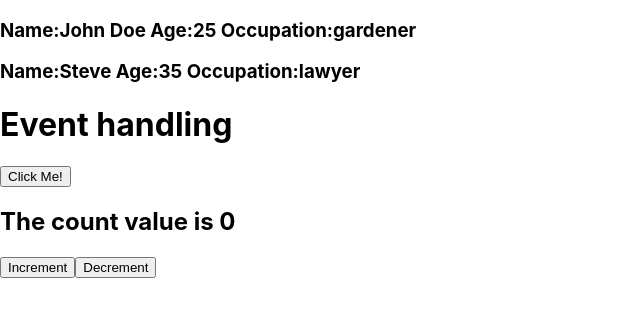
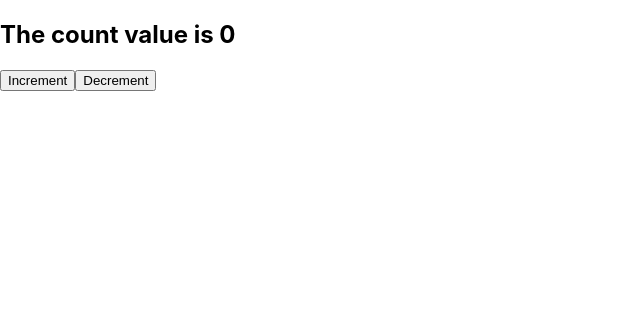
Before and after one commit to HimaGirija99/React-Project, a React (Create React App) app: page / in a window 1280 px wide. Shown: the top 316 px of the page, without its empty margins (0-640 px from the left). Built offline with nearby package versions, Linux system fonts and the light colour scheme.

Commit message:
commit 34

```diff
--- a/src/App.js
+++ b/src/App.js
@@ -1,16 +1,12 @@
 
 import './App.css';
 
-import UserProfiles from './components/UserProfiles'
-import Event from './components/event'
+
 import Counter from './components/Counter'
 function App() {
   return (
     <div>
 
-      <UserProfiles Name = "John Doe" Age = {25} Occupation = "gardener"/>
-      <UserProfiles Name = "Steve" Age = {35} Occupation = "lawyer"/>
-      <Event/>
       <Counter/>
       </div>
   )
```
